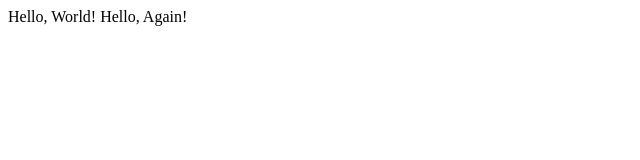
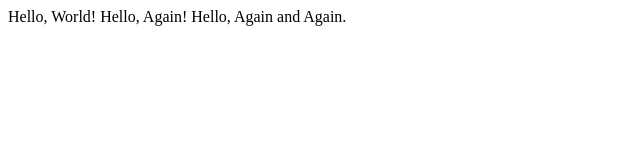
Before and after one commit to Geraldine726/lecture0, a plain HTML site: page index.htm in a window 1280 px wide. Shown: the whole page, without its empty margins (0-640 px from the left). Drawn offline with Linux system fonts and the light colour scheme.

Commit message:
Update index.htm

```diff
--- a/index.htm
+++ b/index.htm
@@ -6,5 +6,6 @@
 <body>
 	Hello, World!
 	Hello, Again!
+	Hello, Again and Again.
 </body>
 </html>
```
